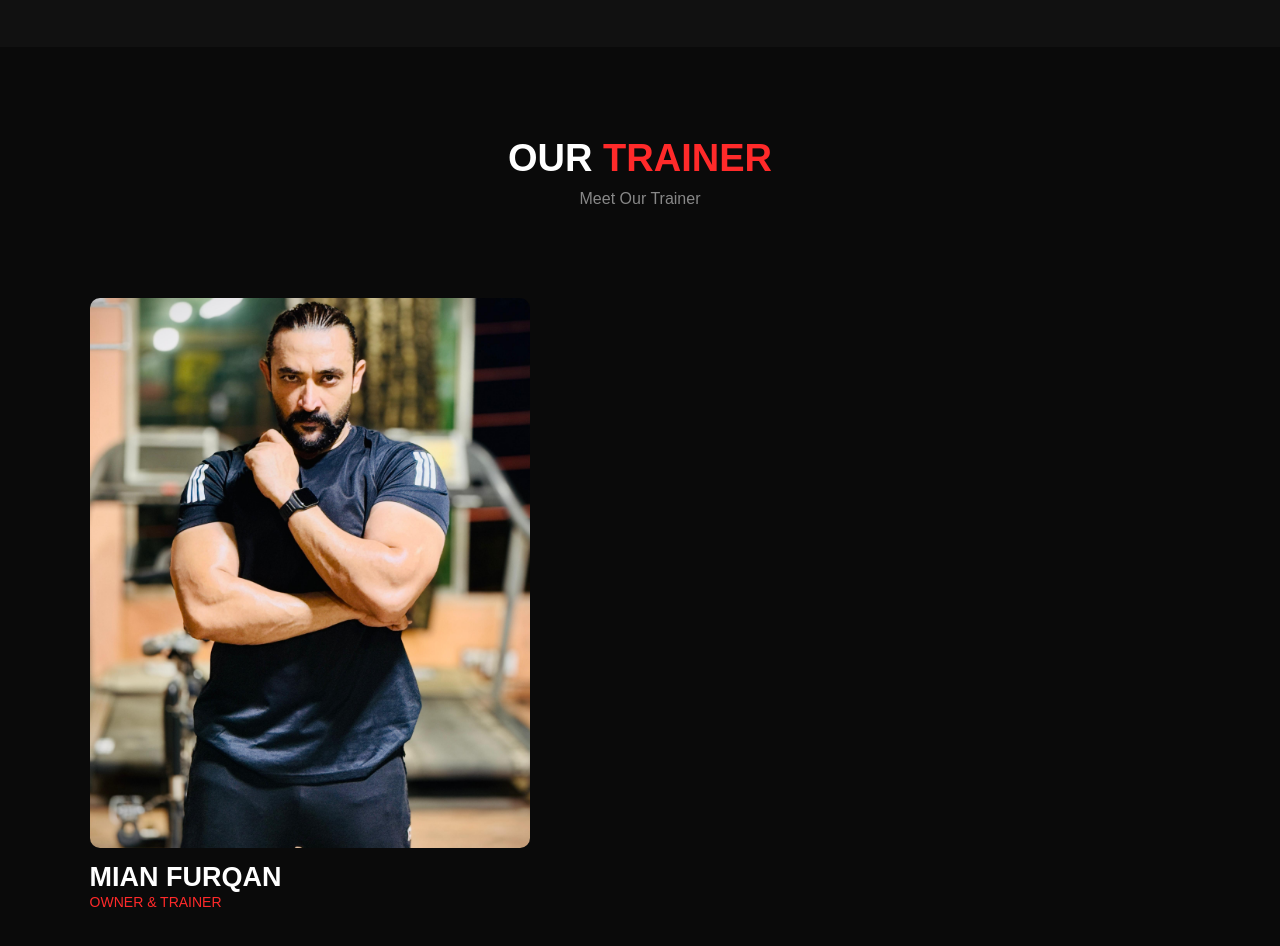
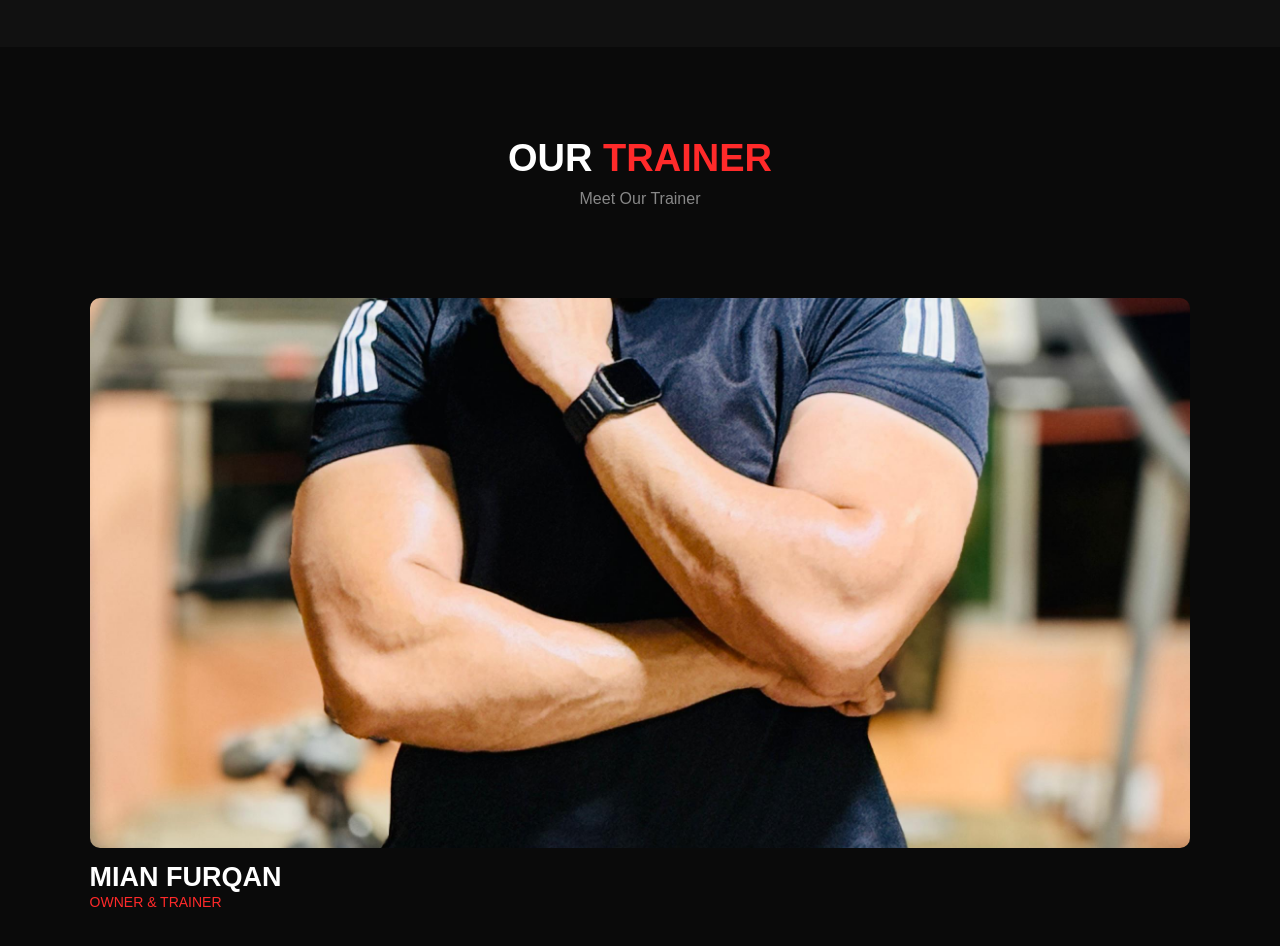
Before and after one commit to muhammadhassnain-ai/SkyFitnessGym, a plain HTML site: page index.html in a window 1280 px wide. Shown: the part 1462-2408 px from the top of the page. Drawn offline with Linux system fonts and the light colour scheme.

Commit message:
Refactor CSS styles for improved structure

```diff
--- a/style.css
+++ b/style.css
@@ -38,7 +38,7 @@ body{background:#0a0a0a;color:#fff}
 /* TRAINERS */
 .trainer-grid{display:grid;gap:25px}
 /*.trainer-card{background:#151515;border-radius:15px;padding:20px;border:10px solid #222}*/
-.trainer-card img{width:40%; height:550px; object-fit:cover; margin-top: 50px; border-radius: 10px;margin-bottom:10px; align-items: center;}
+.trainer-card img{width:100%; height:550px; object-fit:cover; margin-top: 50px; border-radius: 10px;margin-bottom:10px; align-items: center;}
 .trainer-card span{color:var(--main);font-size:14px;}
 .t-social{margin-top:12px}.t-social a{color:#888;margin:0 8px;font-size:18px}.t-social a:hover{color:var(--main)}
 .trainer-card h3{ font-size: 27px;}
```
